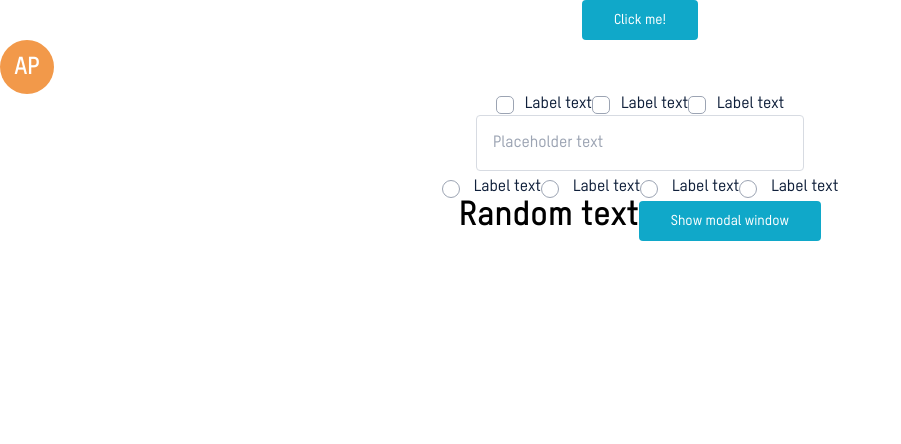
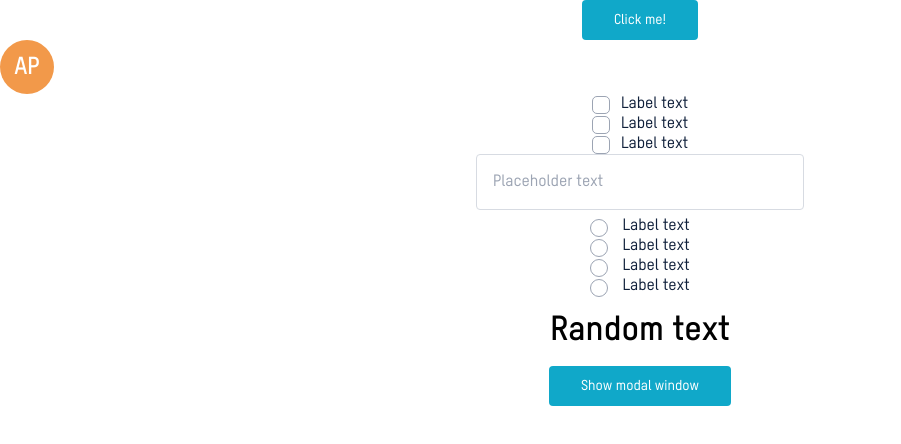
Before and after one commit to anatolii-pyroh/component-library, a React (Create React App) app: page / in a window 1280 px wide. Shown: the top 444 px of the page, without its empty margins (0-901 px from the left). Built offline with nearby package versions, Linux system fonts and the light colour scheme.

Commit message:
modal component refactoring

```diff
--- a/public/index.html
+++ b/public/index.html
@@ -28,6 +28,7 @@
   </head>
   <body>
     <noscript>You need to enable JavaScript to run this app.</noscript>
+    <div id="modal"></div>
     <div id="root"></div>
     <!--
       This HTML file is a template.
--- a/src/App.tsx
+++ b/src/App.tsx
@@ -16,20 +16,22 @@ function App() {
     <div className='App'>
       <Button text="Click me!" width="content"/>
       <Avatar name="Anatolii Pyroh" size="lg"/>
-      <div>
+      <div style={{display: "flex", flexDirection: "column", alignItems: "center"}}>
       <CheckboxAndToggle type="checkbox" showLabel={true} labelText="Label text" id="1"/>
       <CheckboxAndToggle type="checkbox" showLabel={true} labelText="Label text" id="2"/>
       <CheckboxAndToggle type="checkbox" showLabel={true} labelText="Label text" id="3"/>
       </div>
       <Input customPlaceholder="Placeholder text" type="text" size="lg" withLabel={true}/>
-      <div>
+      <div style={{display: "flex", flexDirection: "column", alignItems: "center"}}>
       <RadioButton showLabel={true} labelText="Label text" name="1"/>
       <RadioButton showLabel={true} labelText="Label text" name="1"/>
       <RadioButton showLabel={true} labelText="Label text" name="1"/>
       <RadioButton showLabel={true} labelText="Label text" name="1"/>
       </div>
-      <Text textColor="Primary" variant={TextVariantsEnum.Heading_1}>Random text</Text>
+      <div style={{display: "flex", flexDirection: "column", alignItems: "center"}}>
+      <Text textColor="Primary" variant={TextVariantsEnum.Heading_1} style={{margin: "1rem"}}>Random text</Text>
       <Button text="Show modal window" width="content" onClick={() => setShowModal(!showModal)}/>
+      </div>
       {showModal &&
       <Modal title="Modal title" variant={TextVariantsEnum.Heading_3} onCloseModal={() => setShowModal(!showModal)}>
         <div>
--- a/src/components/Modal/Modal.component.tsx
+++ b/src/components/Modal/Modal.component.tsx
@@ -57,7 +57,7 @@ export const ModalComponent: React.FC<ModalProps> = ({
             {children}
           </Modal>
         </Backdrop>,
-        document.getElementById("root")!
+        document.getElementById("modal")! || document.getElementById("root")
       )}
     </React.Fragment>
   );
--- a/src/components/Modal/Modal.module.scss
+++ b/src/components/Modal/Modal.module.scss
@@ -10,7 +10,7 @@
 
 .modal {
   position: fixed;
-  top: 40%;
+  top: 50%;
   left: 50%;
   transform: translate(-50%, -50%);
   min-width: 428px;
```
Also changed, not shown: 1 other file (tests, documents, lock files or other folders).
